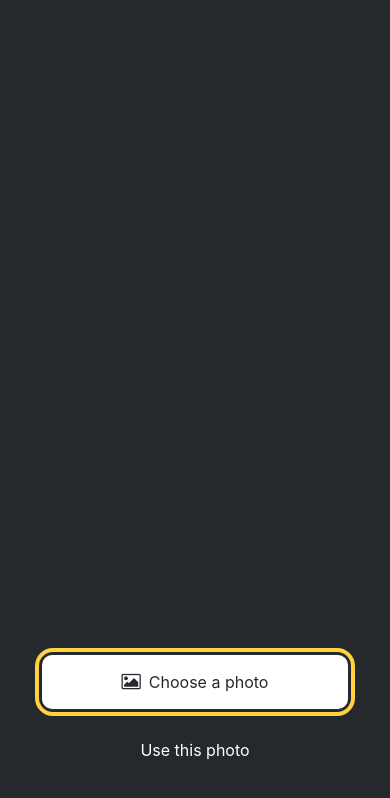
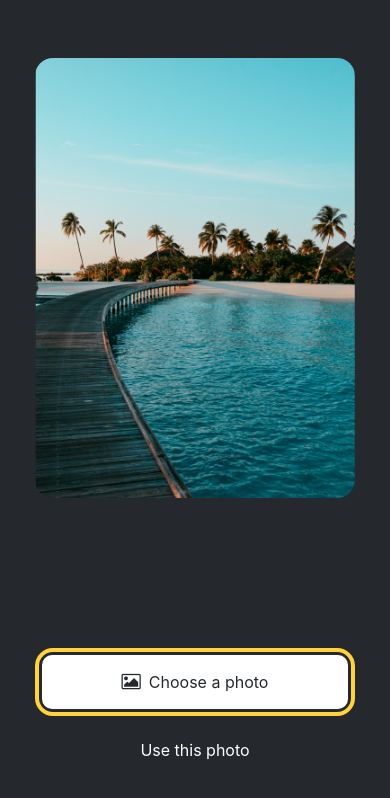
Before and after one commit to letticiaAndrade/StickerSmash, a React Native app: screen / in a window 390 px wide. Shown: the top 798 px of the page. Built offline with nearby package versions, Linux system fonts and the light colour scheme.

Commit message:
adicionada funcionalidade de integrar com a galeria

```diff
--- a/App.js
+++ b/App.js
@@ -1,36 +1,39 @@
 import { StatusBar } from 'expo-status-bar';
 import { StyleSheet, Text, View } from 'react-native';
-import * as ImagePicker from 'react-native';
+import * as ImagePicker from 'expo-image-picker';
 import ImageViewer from './components/ImageView';
 import Button from './components/Button'
-import react from 'react';
+import React, {useState} from 'react';
 
 const PlaceholderImage = require('./assets/images/background-image.png')
 
 export default function App() {
-    const pickImageAsync = async() => {
+    const [selectedImage, setSelectedImage] = useState(null);
+
+
+    const pickImageAsync = async()=> {
       let result = await ImagePicker.launchImageLibraryAsync({
         allowsEditing: true,
         quality: 1,
-      })
-
+      });
 
     if (!result.canceled) {
-      console.log(result);
+      setSelectedImage(result.assets[0].uri);
     } else {
-      alert('Você não selecionou nenhuma imagem.')
+      alert('Você não selecionou nenhuma imagem.');
     }
   };
-
-
 
   return (
     <View style={styles.container}>
       <View style= {styles.imageContainer}>
-        <ImageViewer placeholderImageSource ={PlaceholderImage}/>
+        <ImageViewer
+        placeholderImageSource ={PlaceholderImage}
+        selectedImage={selectedImage}
+        />
       </View>
       <View style= {styles.footerContainer}>
-        <Button theme= "primary" label= "Choose a photo"/>
+        <Button theme= "primary" label= "Choose a photo" onPress={pickImageAsync}/>
         <Button label={ "Use this photo"}/>
         </View>
       <StatusBar style="auto" />
--- a/components/Button.js
+++ b/components/Button.js
@@ -1,7 +1,7 @@
 import { StyleSheet, View, Pressable, Text } from 'react-native';
 import  {FontAwesome }from '@expo/vector-icons';
 
-export default function Button({ label, /* @info The prop theme to detect the button variant. */ theme/* @end */ }) {
+export default function Button({ label, theme, onPress }) {
   if (theme === "primary") {
     return (
       <View
@@ -9,7 +9,7 @@ export default function Button({ label, /* @info The prop theme to detect the bu
       >
         <Pressable
           style={[styles.button, { backgroundColor: "#fff" }]}
-          onPress={() => alert('You pressed a button.')}
+          onPress={onPress}
         >
           <FontAwesome
             name="picture-o"
```
